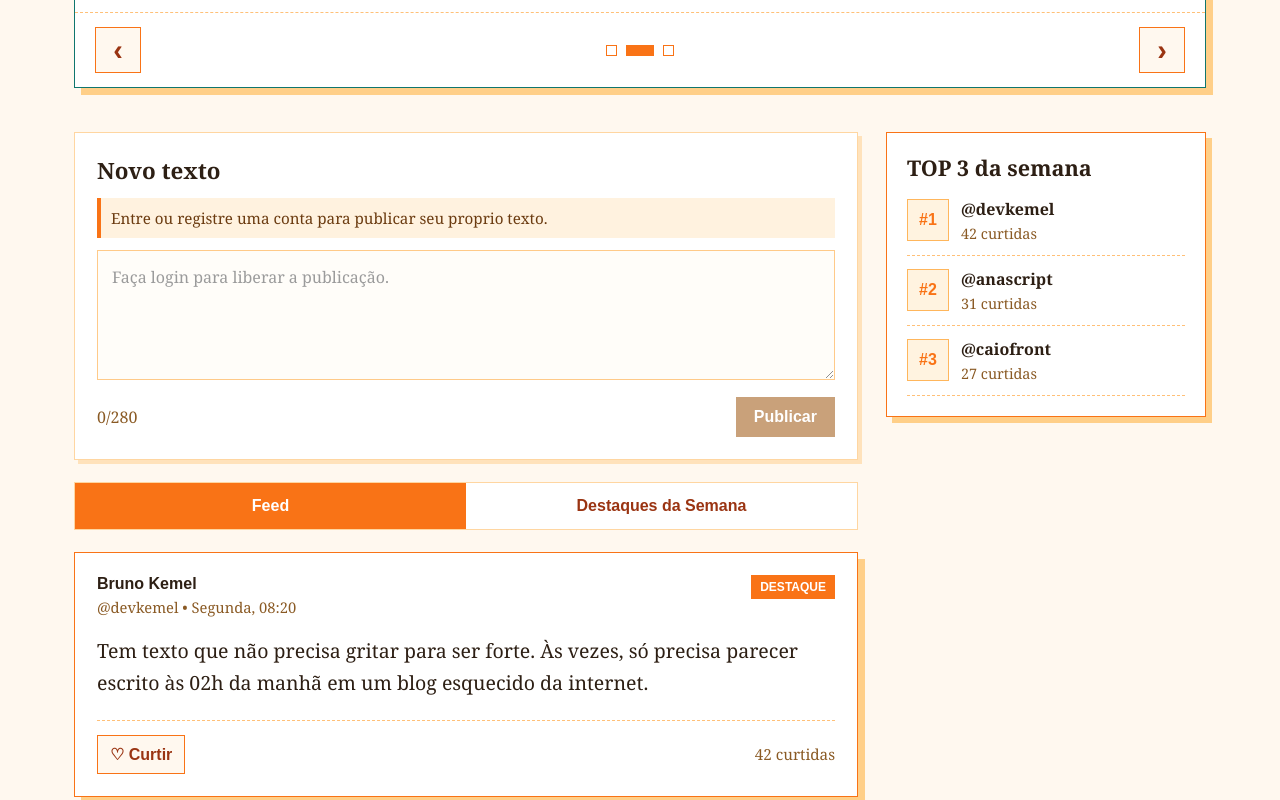
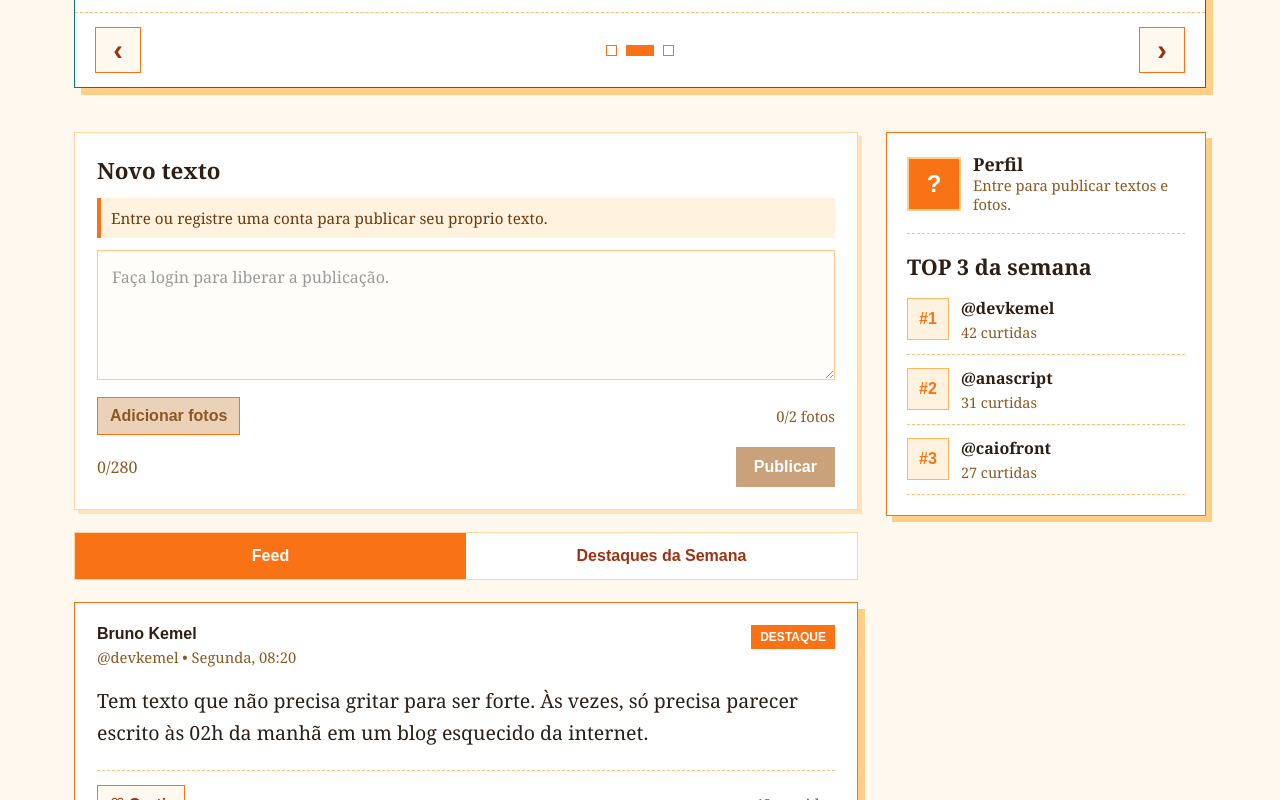
Before and after one commit to brunokemel/front_blog_kemel, a React (Vite) app: page / in a window 1280 px wide. Shown: the part 940-1740 px from the top of the page. Built offline with nearby package versions, Linux system fonts and the light colour scheme.

Commit message:
add função fotos

```diff
--- a/src/App.tsx
+++ b/src/App.tsx
@@ -13,6 +13,7 @@ function App() {
   const [currentUser, setCurrentUser] = useState<UserAccount | null>(null)
   const [posts, setPosts] = useState<BlogPost[]>(initialPosts)
   const [newPost, setNewPost] = useState('')
+  const [newPostImages, setNewPostImages] = useState<string[]>([])
   const [activeTab, setActiveTab] = useState<FeedTab>('feed')
   const [authMode, setAuthMode] = useState<'login' | 'register' | null>(null)
   const [confettiActive, setConfettiActive] = useState(false)
@@ -49,13 +50,14 @@ function App() {
   function handleCreatePost(event: React.FormEvent) {
     event.preventDefault()
 
-    if (!currentUser || !newPost.trim()) return
+    if (!currentUser || (!newPost.trim() && newPostImages.length === 0)) return
 
     const post: BlogPost = {
       id: crypto.randomUUID(),
       authorName: currentUser.name,
       username: currentUser.username,
       content: newPost.trim(),
+      images: newPostImages,
       createdAt: 'Agora mesmo',
       likes: 0,
       likedByMe: false,
@@ -63,6 +65,7 @@ function App() {
 
     setPosts((currentPosts) => [post, ...currentPosts])
     setNewPost('')
+    setNewPostImages([])
     setActiveTab('feed')
   }
 
@@ -85,9 +88,12 @@ function App() {
         posts={posts}
         topPosts={topPosts}
         newPost={newPost}
+        newPostImages={newPostImages}
         activeTab={activeTab}
+        currentUser={currentUser}
         isLoggedIn={Boolean(currentUser)}
         onNewPostChange={setNewPost}
+        onNewPostImagesChange={setNewPostImages}
         onTabChange={setActiveTab}
         onCreatePost={handleCreatePost}
         onLike={handleLike}
--- a/src/components/BlogFeed/index.tsx
+++ b/src/components/BlogFeed/index.tsx
@@ -1,4 +1,4 @@
-import type { BlogPost } from '../../types'
+import type { BlogPost, UserAccount } from '../../types'
 import { PostCard } from '../PostCard'
 import * as S from './styles'
 
@@ -8,9 +8,12 @@ interface BlogFeedProps {
   posts: BlogPost[]
   topPosts: BlogPost[]
   newPost: string
+  newPostImages: string[]
   activeTab: FeedTab
+  currentUser: UserAccount | null
   isLoggedIn: boolean
   onNewPostChange: (value: string) => void
+  onNewPostImagesChange: (images: string[]) => void
   onTabChange: (tab: FeedTab) => void
   onCreatePost: (event: React.FormEvent) => void
   onLike: (postId: string) => void
@@ -20,14 +23,47 @@ export function BlogFeed({
   posts,
   topPosts,
   newPost,
+  newPostImages,
   activeTab,
+  currentUser,
   isLoggedIn,
   onNewPostChange,
+  onNewPostImagesChange,
   onTabChange,
   onCreatePost,
   onLike,
 }: BlogFeedProps) {
   const visiblePosts = activeTab === 'feed' ? posts : topPosts
+  const userPosts = currentUser
+    ? posts.filter((post) => post.username === currentUser.username).length
+    : 0
+
+  function handlePhotoChange(event: React.ChangeEvent<HTMLInputElement>) {
+    const files = Array.from(event.target.files ?? []).slice(0, 2)
+
+    if (!files.length) {
+      onNewPostImagesChange([])
+      return
+    }
+
+    Promise.all(
+      files.map(
+        (file) =>
+          new Promise<string>((resolve, reject) => {
+            const reader = new FileReader()
+            reader.onload = () => resolve(String(reader.result))
+            reader.onerror = () => reject(reader.error)
+            reader.readAsDataURL(file)
+          }),
+      ),
+    )
+      .then(onNewPostImagesChange)
+      .catch(() => onNewPostImagesChange([]))
+  }
+
+  function removePhoto(index: number) {
+    onNewPostImagesChange(newPostImages.filter((_, currentIndex) => currentIndex !== index))
+  }
 
   return (
     <S.Layout>
@@ -46,9 +82,36 @@ export function BlogFeed({
             onChange={(event) => onNewPostChange(event.target.value)}
             disabled={!isLoggedIn}
           />
+          <S.PhotoTools>
+            <S.PhotoLabel $disabled={!isLoggedIn}>
+              Adicionar fotos
+              <input
+                type="file"
+                accept="image/*"
+                multiple
+                disabled={!isLoggedIn}
+                onChange={handlePhotoChange}
+              />
+            </S.PhotoLabel>
+            <S.PhotoLimit>{newPostImages.length}/2 fotos</S.PhotoLimit>
+          </S.PhotoTools>
+          {newPostImages.length > 0 && (
+            <S.PhotoPreviewGrid $count={newPostImages.length}>
+              {newPostImages.map((image, index) => (
+                <S.PhotoPreview key={`${image}-${index}`}>
+                  <img src={image} alt="Preview da foto selecionada" />
+                  <button type="button" onClick={() => removePhoto(index)} aria-label="Remover foto">
+                    ×
+                  </button>
+                </S.PhotoPreview>
+              ))}
+            </S.PhotoPreviewGrid>
+          )}
           <S.ComposerFooter>
             <S.Counter>{newPost.length}/280</S.Counter>
-            <S.PublishButton disabled={!isLoggedIn}>Publicar</S.PublishButton>
+            <S.PublishButton disabled={!isLoggedIn || (!newPost.trim() && newPostImages.length === 0)}>
+              Publicar
+            </S.PublishButton>
           </S.ComposerFooter>
         </S.Composer>
 
@@ -74,6 +137,20 @@ export function BlogFeed({
       </S.MainColumn>
 
       <S.Sidebar>
+        <S.ProfileBox>
+          <S.ProfileAvatar>{currentUser ? currentUser.name.charAt(0) : '?'}</S.ProfileAvatar>
+          <S.ProfileInfo>
+            <S.ProfileName>{currentUser ? currentUser.name : 'Perfil'}</S.ProfileName>
+            <S.ProfileUser>{currentUser ? `@${currentUser.username}` : 'Entre para publicar textos e fotos.'}</S.ProfileUser>
+          </S.ProfileInfo>
+          {currentUser && (
+            <S.ProfileStats>
+              <span>{userPosts}</span>
+              <small>{userPosts === 1 ? 'post publicado' : 'posts publicados'}</small>
+            </S.ProfileStats>
+          )}
+        </S.ProfileBox>
+
         <S.SidebarTitle>TOP 3 da semana</S.SidebarTitle>
         <S.RankingList>
           {topPosts.map((post, index) => (
--- a/src/components/BlogFeed/styles.ts
+++ b/src/components/BlogFeed/styles.ts
@@ -54,6 +54,73 @@ export const TextArea = styled.textarea`
     color: #8a5a24;
     cursor: not-allowed;
     opacity: 0.72;
+  }
+`
+
+export const PhotoTools = styled.div`
+  display: flex;
+  align-items: center;
+  justify-content: space-between;
+  gap: 14px;
+  margin-top: 12px;
+`
+
+export const PhotoLabel = styled.label<{ $disabled: boolean }>`
+  display: inline-flex;
+  align-items: center;
+  justify-content: center;
+  border: 1px solid #f97316;
+  background: ${({ $disabled }) => ($disabled ? '#ead1b8' : '#fff8ef')};
+  color: ${({ $disabled }) => ($disabled ? '#8a5a24' : '#9a3412')};
+  padding: 9px 12px;
+  font-family: Arial, sans-serif;
+  font-weight: 800;
+  cursor: ${({ $disabled }) => ($disabled ? 'not-allowed' : 'pointer')};
+
+  input {
+    display: none;
+  }
+`
+
+export const PhotoLimit = styled.span`
+  color: #8a5a24;
+  font-size: 0.92rem;
+`
+
+export const PhotoPreviewGrid = styled.div<{ $count: number }>`
+  display: grid;
+  grid-template-columns: ${({ $count }) => ($count > 1 ? '1fr 1fr' : '1fr')};
+  gap: 10px;
+  margin-top: 12px;
+
+  @media (max-width: 560px) {
+    grid-template-columns: 1fr;
+  }
+`
+
+export const PhotoPreview = styled.div`
+  position: relative;
+
+  img {
+    width: 100%;
+    aspect-ratio: 16 / 10;
+    object-fit: cover;
+    border: 1px solid #ffd6a1;
+    background: #fff8ef;
+  }
+
+  button {
+    position: absolute;
+    top: 8px;
+    right: 8px;
+    width: 30px;
+    height: 30px;
+    border: 1px solid #f97316;
+    background: #ffffff;
+    color: #9a3412;
+    font-size: 1.2rem;
+    font-weight: 800;
+    line-height: 1;
   }
 `
 
@@ -115,6 +182,69 @@ export const Sidebar = styled.aside`
   padding: 20px;
 `
 
+export const ProfileBox = styled.section`
+  display: grid;
+  grid-template-columns: 54px 1fr;
+  gap: 12px;
+  align-items: center;
+  padding-bottom: 18px;
+  margin-bottom: 18px;
+  border-bottom: 1px dashed #ffc078;
+`
+
+export const ProfileAvatar = styled.div`
+  display: grid;
+  place-items: center;
+  width: 54px;
+  height: 54px;
+  background: #f97316;
+  color: #ffffff;
+  border: 2px solid #ffcf88;
+  font-family: Arial, sans-serif;
+  font-size: 1.5rem;
+  font-weight: 800;
+  text-transform: uppercase;
+`
+
+export const ProfileInfo = styled.div`
+  min-width: 0;
+`
+
+export const ProfileName = styled.h2`
+  font-size: 1.12rem;
+  line-height: 1.25;
+  overflow-wrap: anywhere;
+`
+
+export const ProfileUser = styled.p`
+  color: #8a5a24;
+  font-size: 0.92rem;
+  line-height: 1.35;
+  overflow-wrap: anywhere;
+`
+
+export const ProfileStats = styled.div`
+  grid-column: 1 / -1;
+  display: flex;
+  align-items: baseline;
+  gap: 8px;
+  background: #fff3e0;
+  border: 1px solid #ffd6a1;
+  padding: 10px;
+
+  span {
+    color: #f97316;
+    font-family: Arial, sans-serif;
+    font-size: 1.35rem;
+    font-weight: 800;
+  }
+
+  small {
+    color: #6b3b10;
+    font-size: 0.9rem;
+  }
+`
+
 export const SidebarTitle = styled.h2`
   font-size: 1.35rem;
   margin-bottom: 16px;
--- a/src/components/PostCard/index.tsx
+++ b/src/components/PostCard/index.tsx
@@ -20,7 +20,14 @@ export function PostCard({ post, onLike, highlight = false }: PostCardProps) {
         {highlight && <S.Badge>Destaque</S.Badge>}
       </S.Header>
 
-      <S.Content>{post.content}</S.Content>
+      {post.content && <S.Content>{post.content}</S.Content>}
+      {post.images.length > 0 && (
+        <S.ImageGrid $count={post.images.length}>
+          {post.images.map((image, index) => (
+            <img key={`${image}-${index}`} src={image} alt={`Foto ${index + 1} do post de ${post.authorName}`} />
+          ))}
+        </S.ImageGrid>
+      )}
 
       <S.Footer>
         <S.LikeButton $liked={post.likedByMe} onClick={() => onLike(post.id)}>
--- a/src/components/PostCard/styles.ts
+++ b/src/components/PostCard/styles.ts
@@ -51,6 +51,25 @@ export const Content = styled.p`
   white-space: pre-wrap;
 `
 
+export const ImageGrid = styled.div<{ $count: number }>`
+  display: grid;
+  grid-template-columns: ${({ $count }) => ($count > 1 ? '1fr 1fr' : '1fr')};
+  gap: 10px;
+  margin-top: 16px;
+
+  img {
+    width: 100%;
+    aspect-ratio: ${({ $count }) => ($count > 1 ? '1 / 1' : '16 / 10')};
+    object-fit: cover;
+    border: 1px solid #ffd6a1;
+    background: #fff8ef;
+  }
+
+  @media (max-width: 560px) {
+    grid-template-columns: 1fr;
+  }
+`
+
 export const Footer = styled.footer`
   display: flex;
   align-items: center;
--- a/src/data/initialPosts.ts
+++ b/src/data/initialPosts.ts
@@ -7,6 +7,7 @@ export const initialPosts: BlogPost[] = [
     username: 'devkemel',
     content:
       'Tem texto que não precisa gritar para ser forte. Às vezes, só precisa parecer escrito às 02h da manhã em um blog esquecido da internet.',
+    images: [],
     createdAt: 'Segunda, 08:20',
     likes: 42,
     likedByMe: false,
@@ -17,6 +18,7 @@ export const initialPosts: BlogPost[] = [
     username: 'anascript',
     content:
       'A internet antiga tinha menos pressa. Você lia um texto, pensava sobre ele e talvez deixasse um comentário que virava conversa.',
+    images: [],
     createdAt: 'Terça, 19:45',
     likes: 31,
     likedByMe: false,
@@ -27,6 +29,7 @@ export const initialPosts: BlogPost[] = [
     username: 'caiofront',
     content:
       'Construir interface também é construir sensação. Cor, espaço e texto contam uma história antes do usuário clicar em qualquer coisa.',
+    images: [],
     createdAt: 'Quarta, 12:10',
     likes: 27,
     likedByMe: false,
@@ -37,6 +40,7 @@ export const initialPosts: BlogPost[] = [
     username: 'liadev',
     content:
       'O post curto tem a força de um bilhete deixado na mesa. Não explica tudo, mas deixa uma porta aberta.',
+    images: [],
     createdAt: 'Quinta, 22:14',
     likes: 18,
     likedByMe: false,
--- a/src/types.ts
+++ b/src/types.ts
@@ -11,6 +11,7 @@ export interface BlogPost {
   authorName: string
   username: string
   content: string
+  images: string[]
   createdAt: string
   likes: number
   likedByMe: boolean
```
